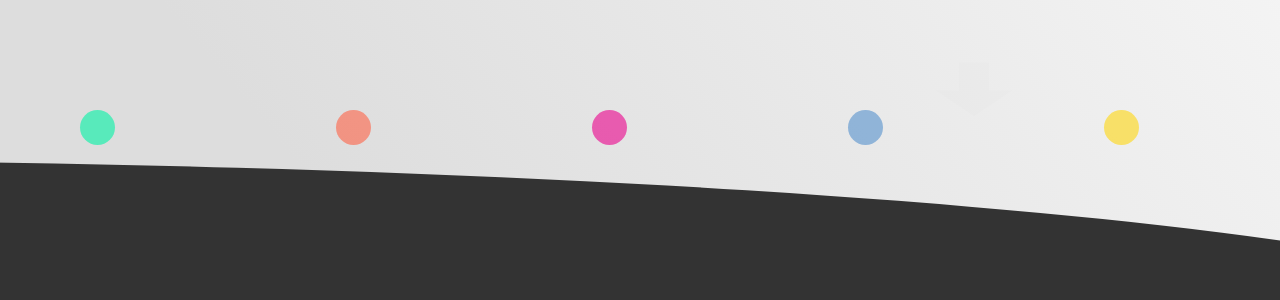
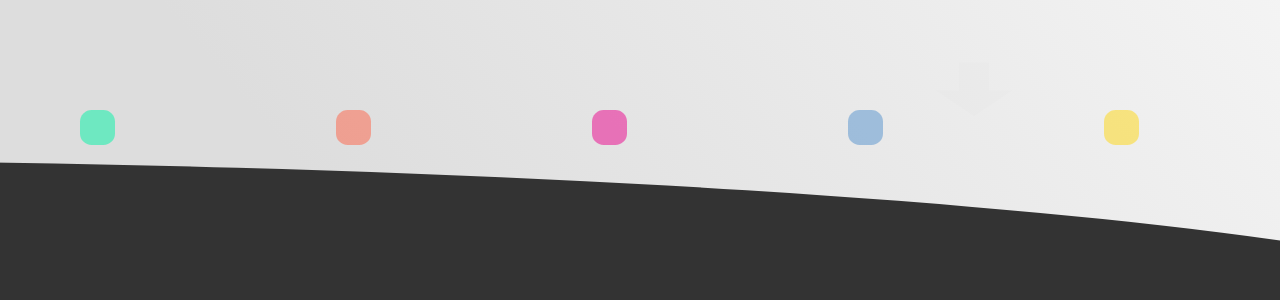
Before and after one commit to valencia-io/valencia-io, a Jekyll site: the page built from index.html, in a window 1280 px wide. Shown: the part 677-977 px from the top of the page. Built offline with Jekyll 4.4.1, drawn with Linux system fonts in a browser that asks for light colours.

Commit message:
rounded theme switcher

```diff
--- a/_sass/components/_themes.scss
+++ b/_sass/components/_themes.scss
@@ -40,13 +40,20 @@ label.theme {
     margin:15px 6.25vw;
 
     float:left;
-    border-radius:100%;
+    border-radius:33%;
     z-index:1;
     position:absolute;
     bottom:17vh;
-    opacity:.6;
+    opacity:.5;
     cursor: help;  //img chula (emoticono boca abierta?)
+
+    transition:all 1s linear;
 }
+label.theme:hover{
+    border-radius:100%;
+
+}
+
 
 
 .theme:nth-of-type(1) {
```
Also changed, not shown: 4 other files.
